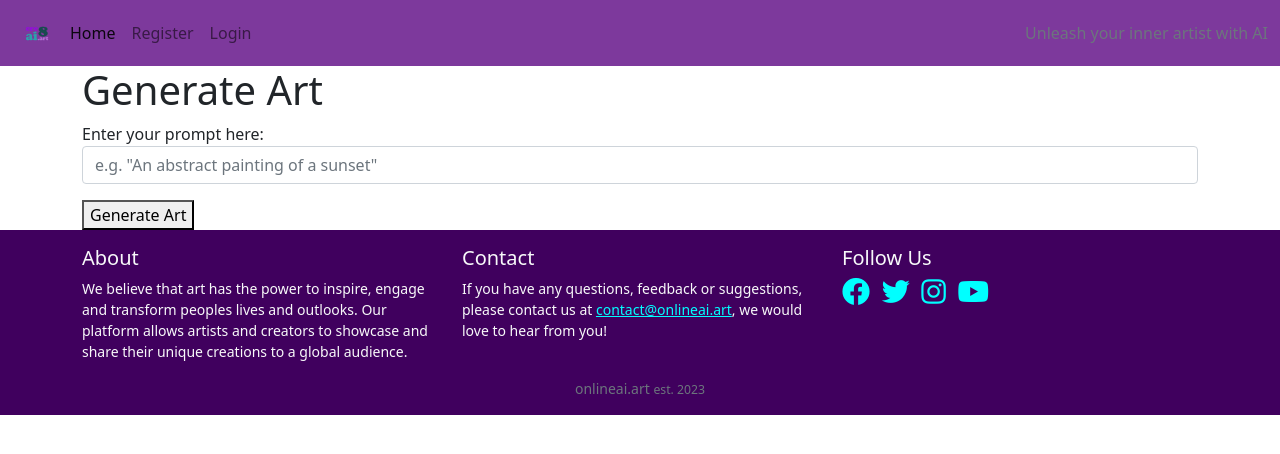
After one commit to KC-7/ai-art-site, a Django app: page /generate_art/ in a window 1280 px wide. The commit adds this page. Shown: the top 454 px of the page. Run offline with Django 3.2, Linux system fonts and the light colour scheme.

Commit message:
AI Art Generation: Create utils.py & generate_art.html, Add to Views, Forms & URLS. Install Pillow & OpenAI

```diff
--- a/ai_art/settings.py
+++ b/ai_art/settings.py
@@ -37,12 +37,14 @@ ALLOWED_HOSTS = ['ai-art-site.herokuapp.com', 'localhost']
 # Application definition
 
 INSTALLED_APPS = [
+    # Django Apps
     'django.contrib.admin',
     'django.contrib.auth',
     'django.contrib.contenttypes',
     'django.contrib.sessions',
     'django.contrib.messages',
     'django.contrib.sites',
+    # Third Party Apps
     'allauth',
     'allauth.account',
     'allauth.socialaccount',
@@ -51,6 +53,7 @@ INSTALLED_APPS = [
     'cloudinary',
     'django_summernote',
     'crispy_forms',
+    # My Apps
     'art_gallery',
 ]
 
--- a/ai_art/urls.py
+++ b/ai_art/urls.py
@@ -20,5 +20,5 @@ urlpatterns = [
     path('admin/', admin.site.urls),
     path('summernote/', include('django_summernote.urls')),
     path('', include('art_gallery.urls'), name='art_gallery_urls'),
-    path('accounts/', include('allauth.urls'))
+    path('accounts/', include('allauth.urls')),
 ]
--- a/art_gallery/forms.py
+++ b/art_gallery/forms.py
@@ -22,3 +22,12 @@ class PostForm(forms.ModelForm):
         if commit:
             instance.save()
         return instance
+
+class GenerateForm(forms.Form):
+    prompt = forms.CharField(
+        label='Enter your prompt here', max_length=1000,
+        widget=forms.TextInput(attrs={'class': 'form-control', 'placeholder': 'e.g. "An abstract painting of a sunset"'}),
+    )
+
+    def __init__(self, *args, **kwargs):
+        super().__init__(*args, **kwargs)
--- a/art_gallery/urls.py
+++ b/art_gallery/urls.py
@@ -5,6 +5,7 @@ from django.urls import path
 urlpatterns = [
     path('', views.PostList.as_view(), name='home'),
     path('upload/', views.UploadForm.as_view(), name='upload_form'),
+    path('generate_art/', views.GenerateArt.as_view(), name='generate_art'),
     path('<slug:slug>/', views.PostDetail.as_view(), name='post_detail'),
     path('like/<slug:slug>/', views.PostLike.as_view(), name='post_like'),
 ]
--- a/art_gallery/views.py
+++ b/art_gallery/views.py
@@ -1,12 +1,24 @@
-from django.shortcuts import render, get_object_or_404, reverse
+import os
+import requests
+import openai
+import sys
+import cloudinary.uploader
+from django.utils.text import slugify
+from django.shortcuts import render, get_object_or_404, reverse, redirect
 from django.views import generic, View
 from django.views.generic.edit import FormView
 from django.contrib import messages
 from django.http import HttpResponseRedirect
 from django.urls import reverse_lazy
+from io import BytesIO
+from PIL import Image
+from .utils import generate_image_from_text
 from .models import Post
-from .forms import CommentForm, PostForm
+from .forms import CommentForm, PostForm, GenerateForm
+if os.path.isfile('env.py'):
+    import env
 
+openai.api_key = os.environ['OPENAI_API_KEY']
 
 class PostList(generic.ListView):
     model = Post
@@ -96,3 +108,36 @@ class UploadForm(FormView):
 
     def get_success_url(self):
         return reverse('post_detail', args=[self.object.slug])
+
+
+class GenerateArt(FormView):
+    template_name = 'generate_art.html'
+    form_class = GenerateForm
+
+    def form_valid(self, form):
+        prompt = form.cleaned_data['prompt']
+        image_url = generate_image_from_text(prompt)
+
+        response = requests.get(image_url)
+        image_io = BytesIO(response.content)
+        image = Image.open(image_io)
+
+        output_io = BytesIO()
+        image.save(output_io, format="JPEG")
+        output_io.seek(0)
+
+        uploaded_image = cloudinary.uploader.upload(
+            output_io,
+            public_id=f"{slugify(prompt)}",
+            format="jpg",
+        )
+
+        post = Post()
+        post.title = f"Generation for: '{prompt}'"
+        post.description = f"AI-generated art based on the prompt: {prompt}. Created using onlineAI.art."
+        post.post_image = uploaded_image['public_id']  # Set the post_image field to the public_id returned by Cloudinary
+        post.creator = self.request.user
+        post.status = 1  # To make the post public by default
+        post.slug = slugify(post.title)
+        post.save()
+        return redirect('post_detail', slug=post.slug)
--- /dev/null
+++ b/templates/generate_art.html
@@ -0,0 +1,12 @@
+{% extends 'base.html' %}
+
+{% block title %}Generate Art{% endblock %}
+
+{% block content %}
+  <h1>Generate Art</h1>
+  <form method="post">
+    {% csrf_token %}
+    {{ form.as_p }}
+    <button type="submit">Generate Art</button>
+  </form>
+{% endblock %}
--- a/templates/header.html
+++ b/templates/header.html
@@ -19,6 +19,9 @@
                     <a class="nav-link" href="{% url 'upload_form' %}">Upload</a>
                 </li>
                 <li class="nav-item">
+                    <a class="nav-link" href="{% url 'generate_art' %}">Generate Art</a>
+                </li>
+                <li class="nav-item">
                     <a class="nav-link" href="{% url 'account_logout' %}">Logout</a>
                 </li>
                 {% else %}
```
Also changed, not shown: art_gallery/utils.py (added, +29 -0 lines), requirements.txt (+9 -0 lines).
